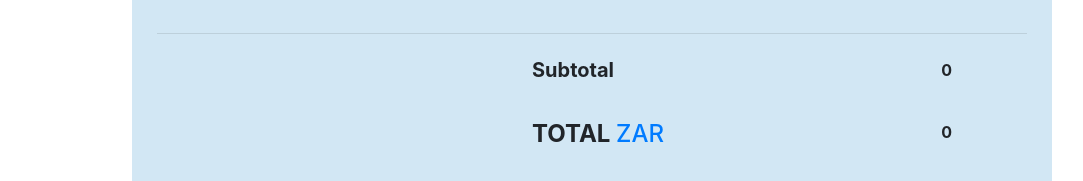
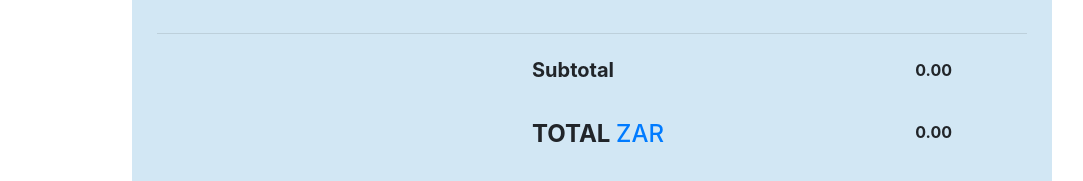
Before and after one commit to juliusvdw/custom-invoice-generator, a React (Create React App) app in the folder client/: page /pdf in a window 1280 px wide. Shown: the part 714-895 px from the top of the page, without its empty margins (48-1131 px from the left). Built offline with nearby package versions, Linux system fonts and the light colour scheme.

Commit message:
toFIxed(2) added to all prices

```diff
--- a/client/src/components/form/Form.js
+++ b/client/src/components/form/Form.js
@@ -30,9 +30,9 @@ const Form = () => {
       invoiceDate,
       terms,
       items,
-      total,
-      taxTotal,
-      subTotal,
+      total: total.toFixed(2),
+      taxTotal: taxTotal.toFixed(2),
+      subTotal: subTotal.toFixed(2),
     };
     console.log(formData);
     sendData(formData);
@@ -49,7 +49,8 @@ const Form = () => {
   );
 
   //Modify output for total amount
-  let total = subTotal + taxTotal;
+  let total = Number(subTotal + taxTotal);
+
   return (
     <>
       <form>
@@ -141,7 +142,7 @@ const Form = () => {
                 </h5>
                 <span className="ml-auto">
                   {" "}
-                  <strong>{subTotal}</strong>
+                  <strong>{subTotal.toFixed(2)}</strong>
                 </span>
               </div>
               {taxTotal > 0 && (
@@ -151,7 +152,7 @@ const Form = () => {
                   </h5>
                   <span className="ml-auto">
                     {" "}
-                    <strong>{taxTotal}</strong>
+                    <strong>{taxTotal.toFixed(2)}</strong>
                   </span>
                 </div>
               )}
@@ -160,7 +161,7 @@ const Form = () => {
                   <strong> TOTAL </strong> <a href="#">ZAR</a>
                 </h4>
                 <span className="ml-auto">
-                  <strong>{total}</strong>
+                  <strong>{total.toFixed(2)}</strong>
                 </span>
               </div>
             </div>
```
